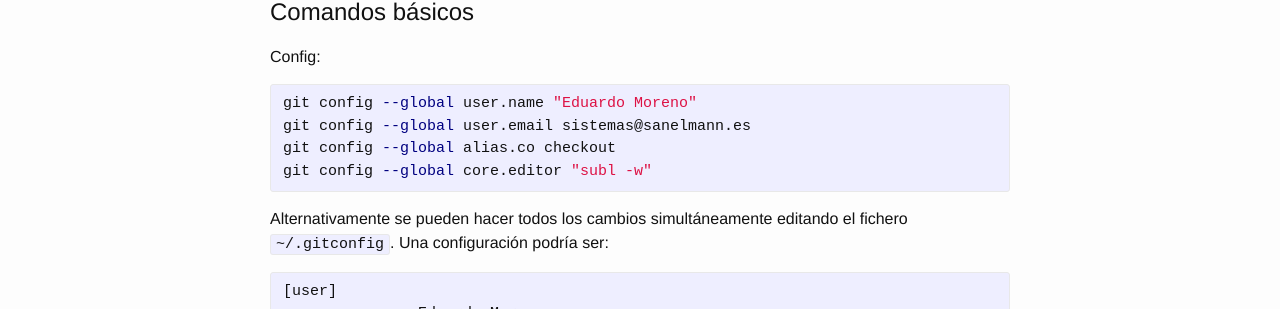
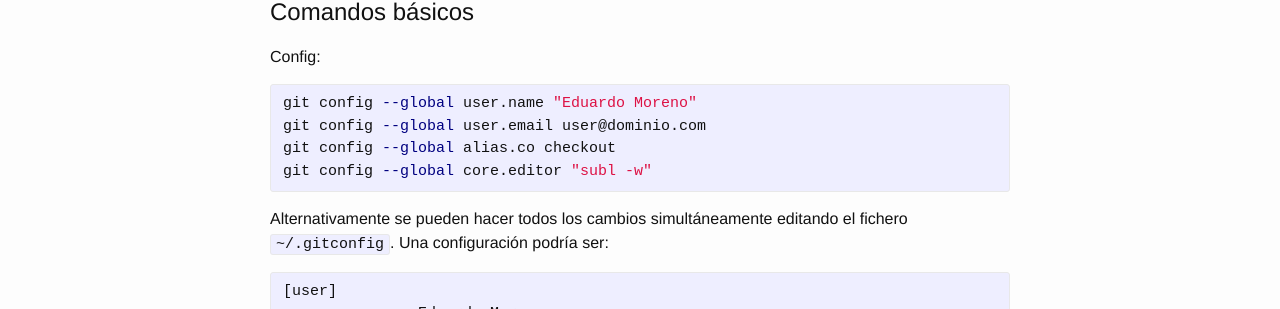
Before and after one commit to eduardofilo/eduardofilo.jekyll, a Jekyll site: the page built from desarrollo/git.md, in a window 1280 px wide and 900 px high. Shown: the part 323-632 px from the top of the window. Built offline with Jekyll 4.4.1, drawn with Linux system fonts in a browser that asks for light colours.

Commit message:
Cambio menor.

```diff
--- a/desarrollo/git.md
+++ b/desarrollo/git.md
@@ -17,7 +17,7 @@ permalink: /desarrollo/git.html
 Config:
 {% highlight bash %}
 git config --global user.name "Eduardo Moreno"
-git config --global user.email sistemas@sanelmann.es
+git config --global user.email user@dominio.com
 git config --global alias.co checkout
 git config --global core.editor "subl -w"
 {% endhighlight %}
```
